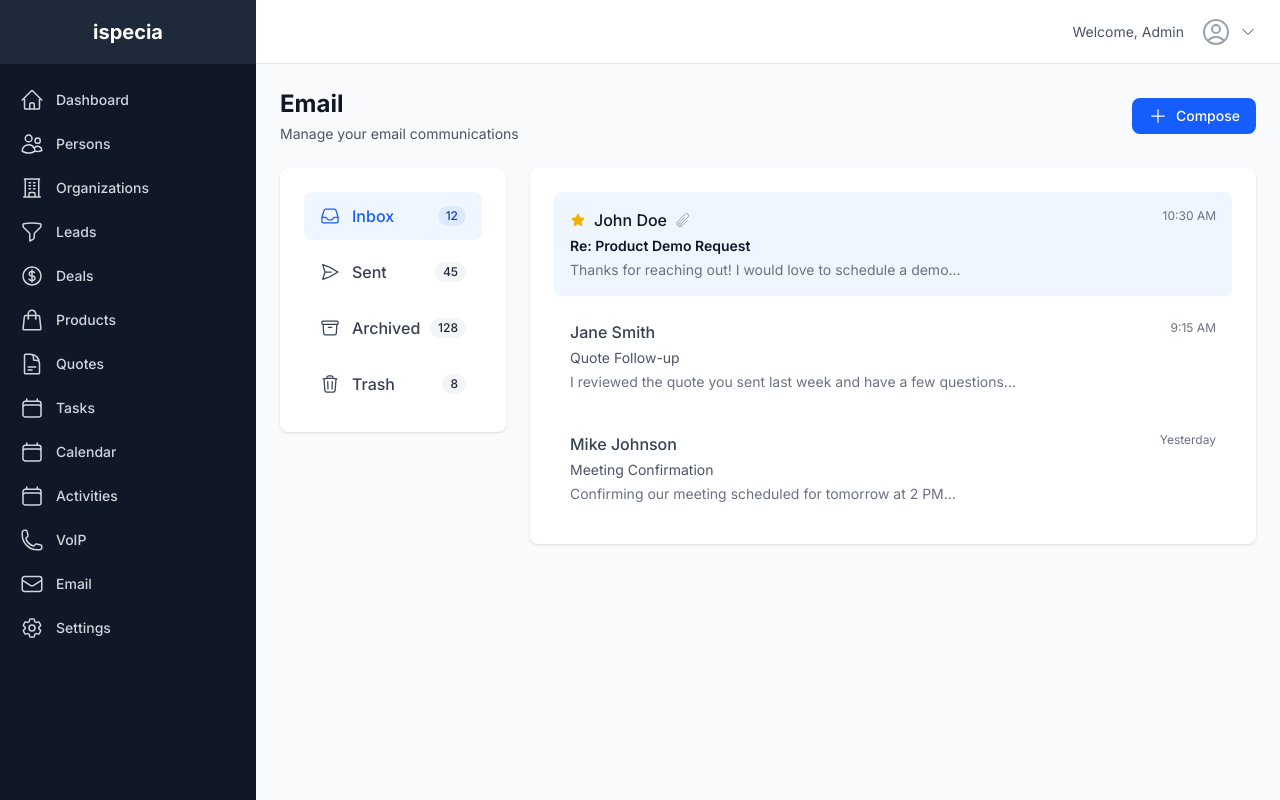
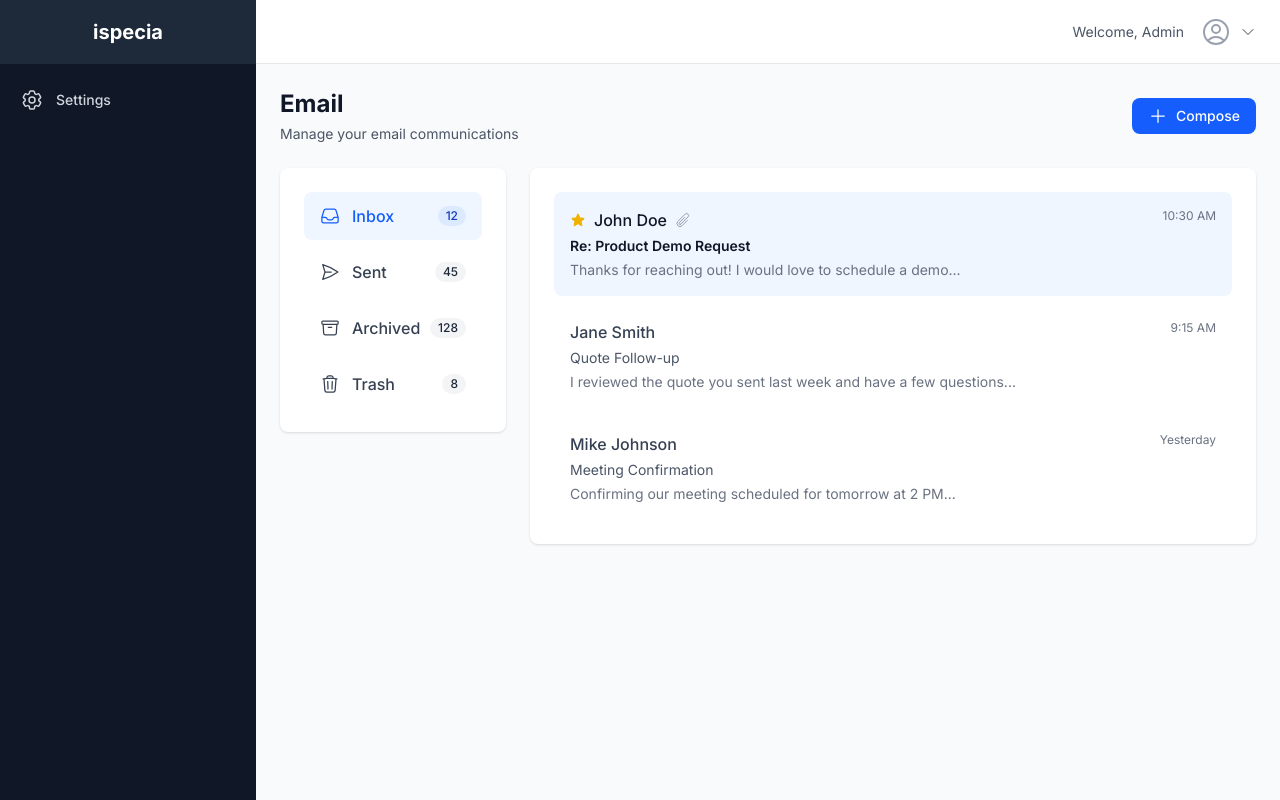
Before and after one commit to absaini739/Next-CRM, a Next.js app in the folder apps/web/: page /email in a window 1280 px wide. Built offline with nearby package versions, Linux system fonts and the light colour scheme.

Commit message:
Merge main into master: resolved Sidebar.tsx conflict

```diff
--- a/apps/web/components/layout/Sidebar.tsx
+++ b/apps/web/components/layout/Sidebar.tsx
@@ -17,26 +17,63 @@ import {
     EnvelopeIcon,
     ArrowsRightLeftIcon
 } from '@heroicons/react/24/outline';
+import { useAuth } from '@/context/AuthContext';
 
 const navigation = [
-    { name: 'Dashboard', href: '/', icon: HomeIcon },
-    { name: 'Persons', href: '/persons', icon: UsersIcon },
-    { name: 'Organizations', href: '/organizations', icon: BuildingOfficeIcon },
-    { name: 'Leads', href: '/leads', icon: FunnelIcon },
-    { name: 'Deals', href: '/deals', icon: CurrencyDollarIcon },
-    { name: 'Products', href: '/products', icon: ShoppingBagIcon },
-    { name: 'Quotes', href: '/quotes', icon: DocumentTextIcon },
-    { name: 'Tasks', href: '/tasks', icon: CalendarIcon },
-    { name: 'Calendar', href: '/calendar', icon: CalendarIcon },
-    { name: 'Activities', href: '/activities', icon: CalendarIcon },
-    { name: 'VoIP', href: '/voip', icon: PhoneIcon },
-    { name: 'Email', href: '/emails', icon: EnvelopeIcon },
-    { name: 'Settings', href: '/settings', icon: Cog6ToothIcon },
+    { name: 'Dashboard', href: '/', icon: HomeIcon, permission: 'dashboard' },
+    { name: 'Persons', href: '/persons', icon: UsersIcon, permission: 'contacts.persons' },
+    { name: 'Organizations', href: '/organizations', icon: BuildingOfficeIcon, permission: 'contacts.organizations' },
+    { name: 'Leads', href: '/leads', icon: FunnelIcon, permission: 'leads' },
+    { name: 'Deals', href: '/deals', icon: CurrencyDollarIcon, permission: 'deals' },
+    { name: 'Products', href: '/products', icon: ShoppingBagIcon, permission: 'products' },
+    { name: 'Quotes', href: '/quotes', icon: DocumentTextIcon, permission: 'quotes' },
+    { name: 'Tasks', href: '/tasks', icon: CalendarIcon, permission: 'activities' },
+    { name: 'Calendar', href: '/calendar', icon: CalendarIcon, permission: 'activities' },
+    { name: 'Activities', href: '/activities', icon: CalendarIcon, permission: 'activities' },
+    { name: 'VoIP', href: '/voip', icon: PhoneIcon, permission: 'voip' },
+    { name: 'Email', href: '/emails', icon: EnvelopeIcon, permission: 'mail' },
+    { name: 'Settings', href: '/settings', icon: Cog6ToothIcon }, // Always show settings, but content inside will be filtered
 ];
 
 export default function Sidebar() {
     const pathname = usePathname();
     const [isExpanded, setIsExpanded] = useState(false);
+    const { user } = useAuth();
+
+    const hasPermission = (permissionPath?: string) => {
+        if (!permissionPath) return true;
+        if (!user || !user.role) return false;
+
+        // Administrator has all permissions
+        if (user.role.name.toLowerCase() === 'administrator' || user.role.permissions?.all === true) {
+            return true;
+        }
+
+        const permissions = user.role.permissions;
+        if (!permissions) return false;
+
+        // Split path (e.g., 'contacts.persons')
+        const parts = permissionPath.split('.');
+
+        let current = permissions;
+        for (const part of parts) {
+            if (current[part]) {
+                // If it's the last part and it's an array of permissions (like ['view', 'create'])
+                if (Array.isArray(current[part])) {
+                    return current[part].includes('view');
+                }
+                // If it's an object, keep going
+                current = current[part];
+            } else {
+                return false;
+            }
+        }
+
+        // If we reached here, and it's an array or has 'view'
+        return true;
+    };
+
+    const filteredNavigation = navigation.filter(item => hasPermission(item.permission));
 
     return (
         <div
@@ -56,7 +93,7 @@ export default function Sidebar() {
 
             {/* Navigation */}
             <nav className="flex-1 px-2 py-4 space-y-1">
-                {navigation.map((item) => {
+                {filteredNavigation.map((item) => {
                     const isActive = pathname === item.href || (item.href !== '/' && pathname.startsWith(item.href));
                     const Icon = item.icon;
                     return (
```
